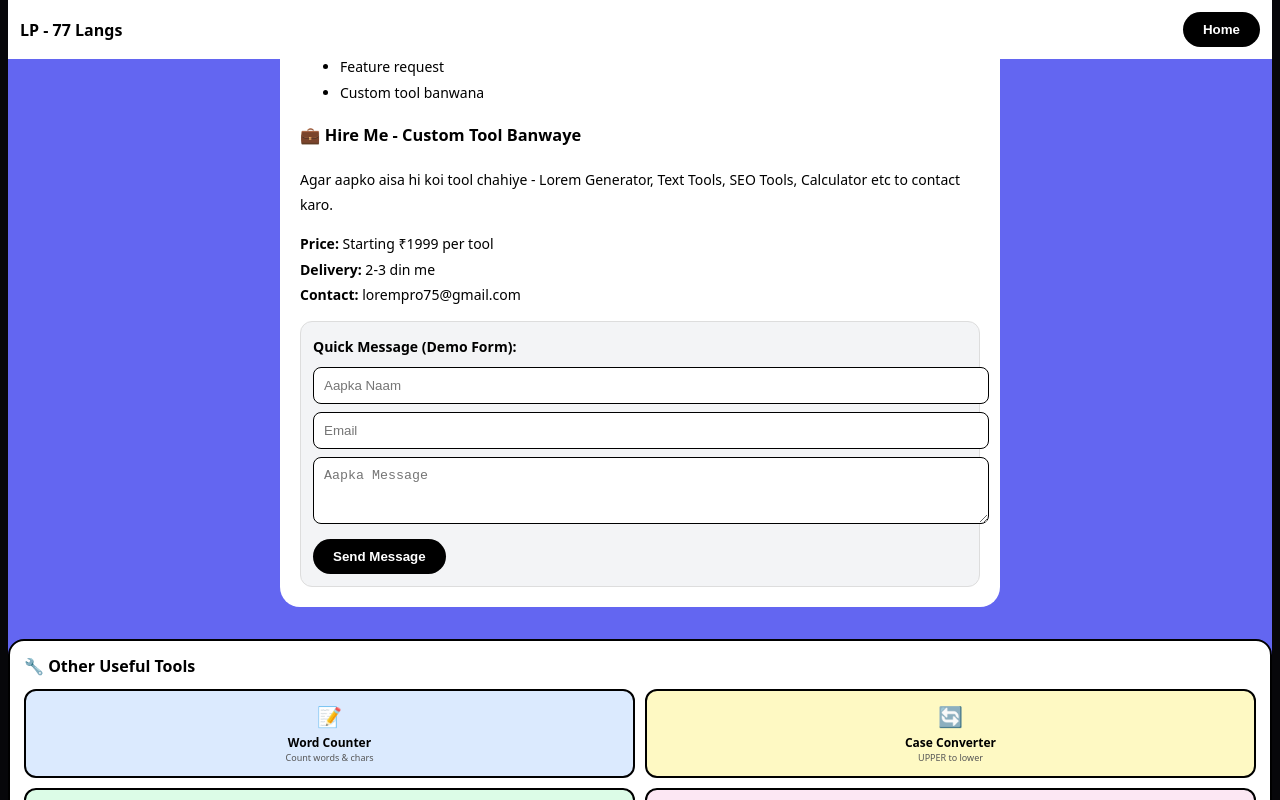
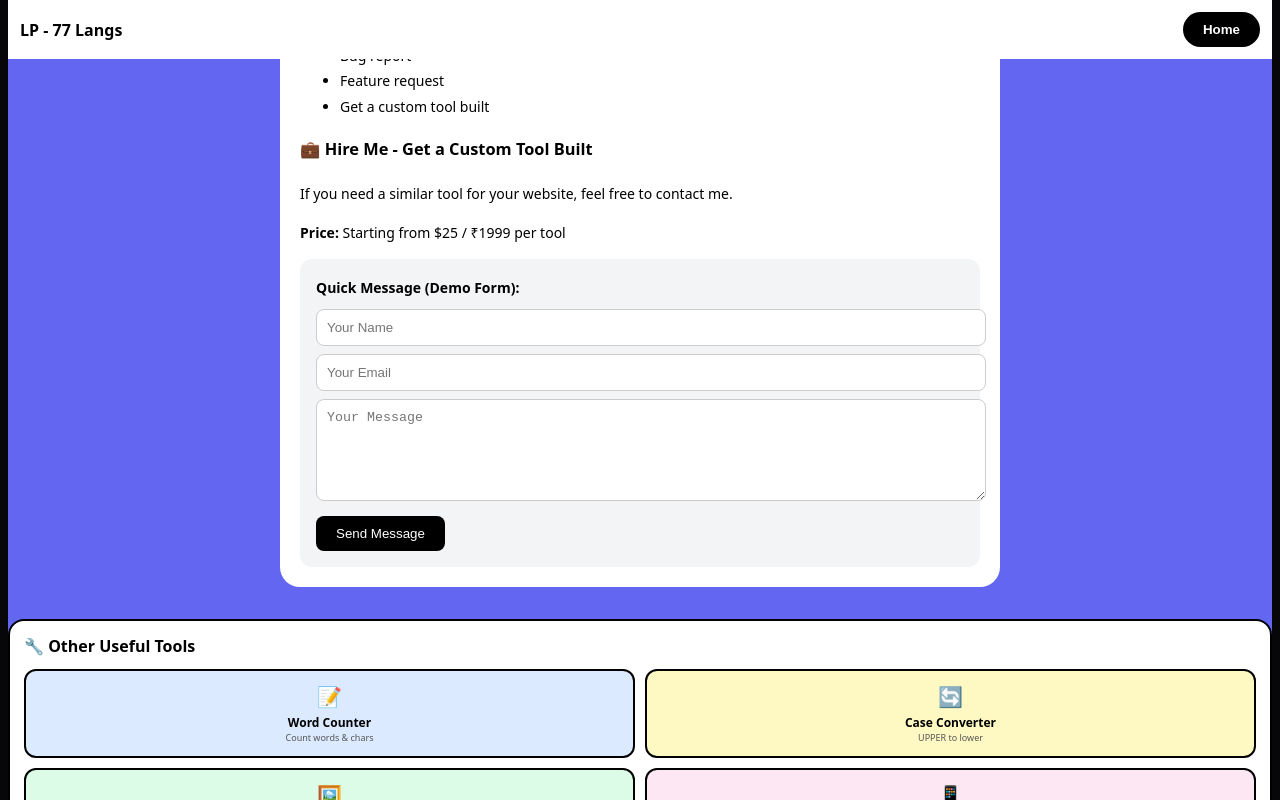
Before and after one commit to Ravs10/lorem-pro-tool, a Next.js app: page / in a window 1280 px wide. Both pictures are taken after a click on the button "Contact". Shown: the part 481-1281 px from the top of the page. Built offline with nearby package versions, Linux system fonts and the light colour scheme.

Commit message:
Revise contact information and hire me section
Updated contact section with English text and improved clarity.

```diff
--- a/app/page.tsx
+++ b/app/page.tsx
@@ -170,28 +170,29 @@ return(
 <p>• SEO ke liye Word count dekho<br/>• Design ke liye Paragraph variable use karo - natural lagega<br/>• Different language test karne ke liye menu me saare languages hain</p>
 </Wrap>}
 
-{page==="contact"&&<Wrap t="Contact Us - Sampark Kare">
-<p>Aap humse kabhi bhi sampark kar sakte hain!</p>
+{page==="contact"&&<Wrap t="Contact Us">
+<p>Have any questions or suggestions? Feel free to contact us anytime. We would love to hear from you.</p>
 <h3>📧 Email</h3>
-<p><b>lorempro75@gmail.com</b> - 24 ghante me reply</p>
+<p><b>lorempro75@gmail.com</b> - We will reply within 24 hours</p>
 <h3>📍 Location</h3>
-<p>Raebareli, Uttar Pradesh, India - 229001<br/>Made in India, Used Worldwide 🌍</p>
-<h3>💬 Kya Puchh Sakte Hain?</h3>
+<p>India</p>
+<p>Managed by <b>Ravish</b></p>
+<h3>💬 What Can You Ask?</h3>
 <ul>
-<li>Naya language add karwana</li>
+<li>Request to add a new language</li>
 <li>Bug report</li>
 <li>Feature request</li>
-<li>Custom tool banwana</li>
+<li>Get a custom tool built</li>
 </ul>
-<h3>💼 Hire Me - Custom Tool Banwaye</h3>
-<p>Agar aapko aisa hi koi tool chahiye - Lorem Generator, Text Tools, SEO Tools, Calculator etc to contact karo.</p>
-<p><b>Price:</b> Starting ₹1999 per tool<br/><b>Delivery:</b> 2-3 din me<br/><b>Contact:</b> lorempro75@gmail.com</p>
-<div style={{background:"#f3f4f6",padding:12,borderRadius:12,marginTop:12,border:"1px solid #ddd"}}>
+<h3>💼 Hire Me - Get a Custom Tool Built</h3>
+<p>If you need a similar tool for your website, feel free to contact me.</p>
+<p><b>Price:</b> Starting from $25 / ₹1999 per tool</p>
+<div style={{background:"#f3f4f6",padding:"16px",borderRadius:"12px",marginTop:"12px"}}>
 <b>Quick Message (Demo Form):</b><br/>
-<input placeholder="Aapka Naam" style={{width:"100%",padding:10,marginTop:8,borderRadius:8,border:"1px solid #000"}}/>
-<input placeholder="Email" style={{width:"100%",padding:10,marginTop:8,borderRadius:8,border:"1px solid #000"}}/>
-<textarea placeholder="Aapka Message" style={{width:"100%",padding:10,marginTop:8,borderRadius:8,border:"1px solid #000"}} rows={3}></textarea>
-<button style={{marginTop:8,background:"#000",color:"#fff",padding:"10px 20px",borderRadius:999,border:"none",fontWeight:800}}>Send Message</button>
+<input placeholder="Your Name" style={{width:"100%",padding:"10px",marginTop:"8px",borderRadius:"8px",border:"1px solid #ccc"}}/>
+<input placeholder="Your Email" style={{width:"100%",padding:"10px",marginTop:"8px",borderRadius:"8px",border:"1px solid #ccc"}}/>
+<textarea placeholder="Your Message" style={{width:"100%",padding:"10px",marginTop:"8px",borderRadius:"8px",border:"1px solid #ccc",minHeight:"80px"}}></textarea>
+<button style={{marginTop:8,background:"#000",color:"#fff",padding:"10px 20px",borderRadius:"8px",border:"none"}}>Send Message</button>
 </div>
 </Wrap>}
 
```
